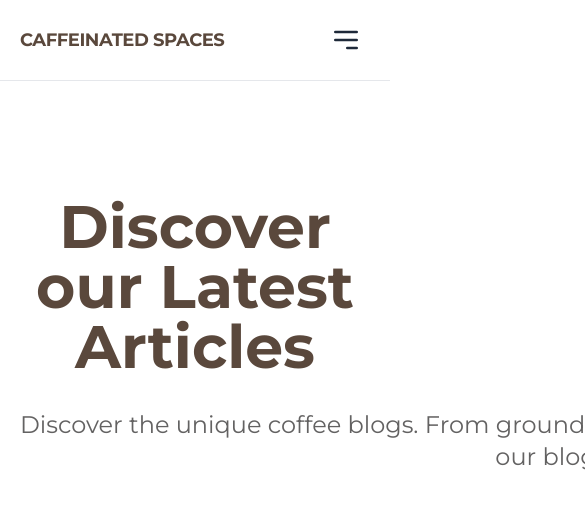
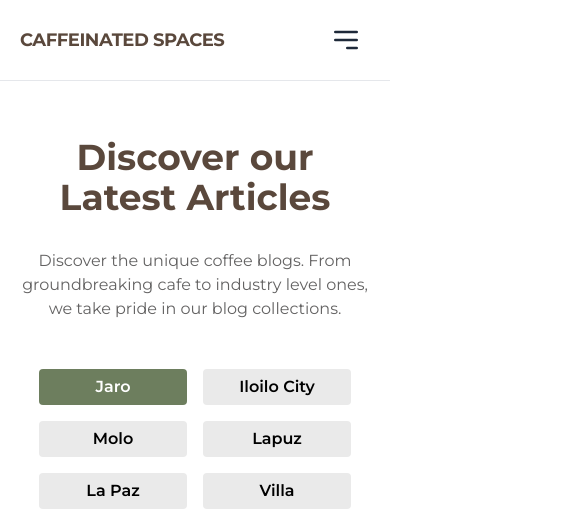
Before and after one commit to Rejeno/COC-Website, a Next.js app in the folder coc-website/: page /news in a window 390 px wide. Shown: the top 519 px of the page, 585 px wide, since content can reach past the window. Built offline with nearby package versions, Linux system fonts and the light colour scheme.

Commit message:
implement responsiveness to top section articles page

```diff
--- a/coc-website/app/news/page.tsx
+++ b/coc-website/app/news/page.tsx
@@ -1,7 +1,6 @@
 "use client";
 
-import React, { useState } from "react";
-import Head from "next/head";
+import { useState } from "react";
 import { montserrat } from '../../lib/font';
 
 // --- 1. Types & Mock Data ---
@@ -118,14 +117,14 @@ export default function NewsPage() {
         <div className="min-h-screen bg-white text-gray-800 pb-20">
 
             {/* Main Content Container */}
-            <main className="max-w-7xl mx-auto px-4 sm:px-6 lg:px-8 mt-12">
+            <main className="max-w-7xl mx-auto px-4 sm:px-6 md:px-8 mt-12">
 
                 {/* Page Header Area */}
                 <div className="text-center mb-12">
-                    <h1 className={`${montserrat.className} text-6xl font-bold text-brand-brown pt-17 mb-8`}>
+                    <h1 className={`${montserrat.className} text-4xl md:text-6xl font-bold text-brand-brown pt-2 md:pt-17 mb-8`}>
                         Discover our Latest Articles
                     </h1>
-                    <p className={`${montserrat.className} text-[#636262] w-300 mx-auto text-2xl`}>
+                    <p className={`${montserrat.className} text-[#636262] w-auto md:w-300 mx-auto text-base md:text-2xl`}>
                         Discover the unique coffee blogs. From groundbreaking cafe to
                         industry level ones, we take pride in our blog collections.
                     </p>
```
